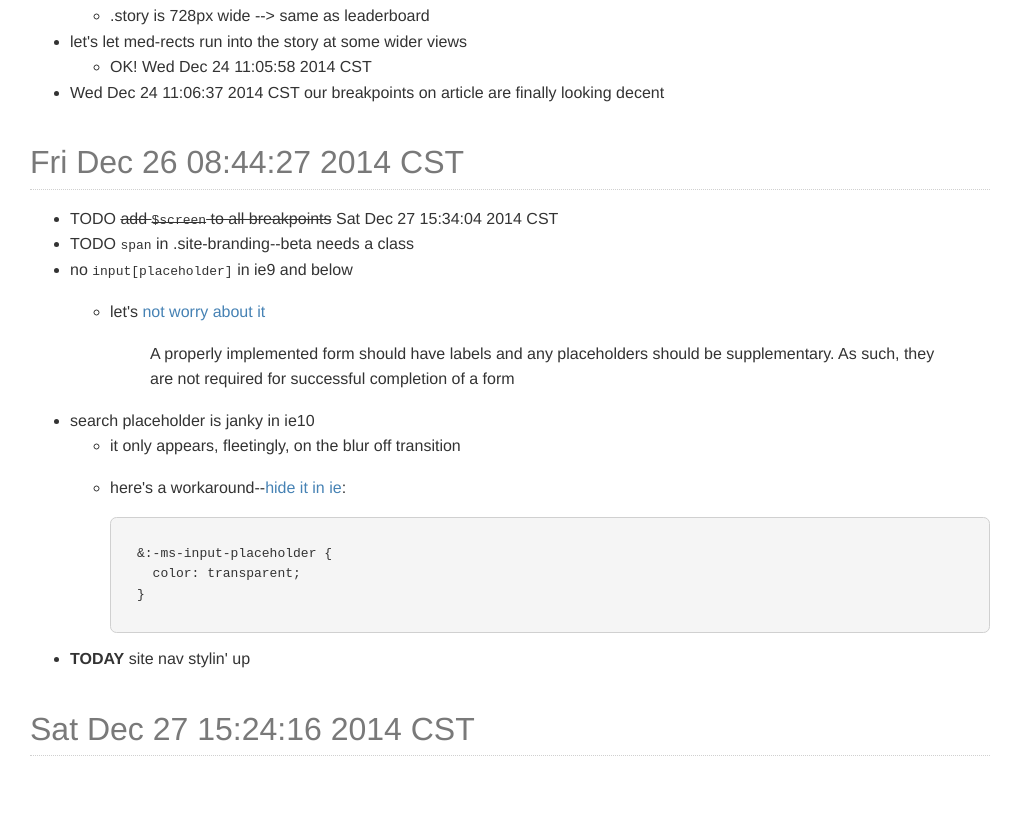
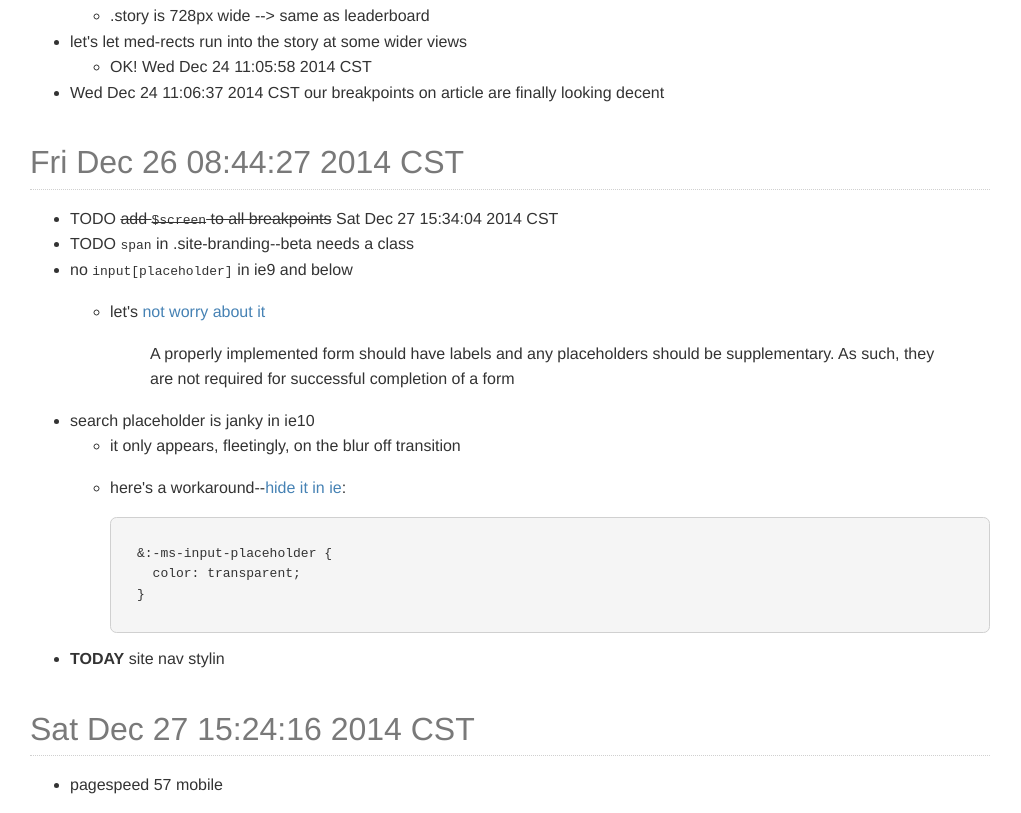
Before and after one commit to pjsinco/eo-build, a plain HTML site: page readme.html in a window 1280 px wide. Shown: the part 5251-6064 px from the top of the page, without its empty margins (130-1151 px from the left). Before the commit the page ends 6007 px from the top, so only its background shows below. Drawn offline with Linux system fonts and the light colour scheme.

Commit message:
mods readme

```diff
--- a/readme.html
+++ b/readme.html
@@ -250,8 +250,11 @@ if (ehs_width&lt;=767) {
   color: transparent;
 }</code></pre></li>
 </ul></li>
-<li><strong>TODAY</strong> site nav stylin' up</li>
+<li><strong>TODAY</strong> site nav stylin</li>
 </ul>
 <h3 id="sat-dec-27-152416-2014-cst">Sat Dec 27 15:24:16 2014 CST</h3>
+<ul>
+<li>pagespeed 57 mobile</li>
+</ul>
 </body>
 </html>
```
Also changed, not shown: 1 other file.
